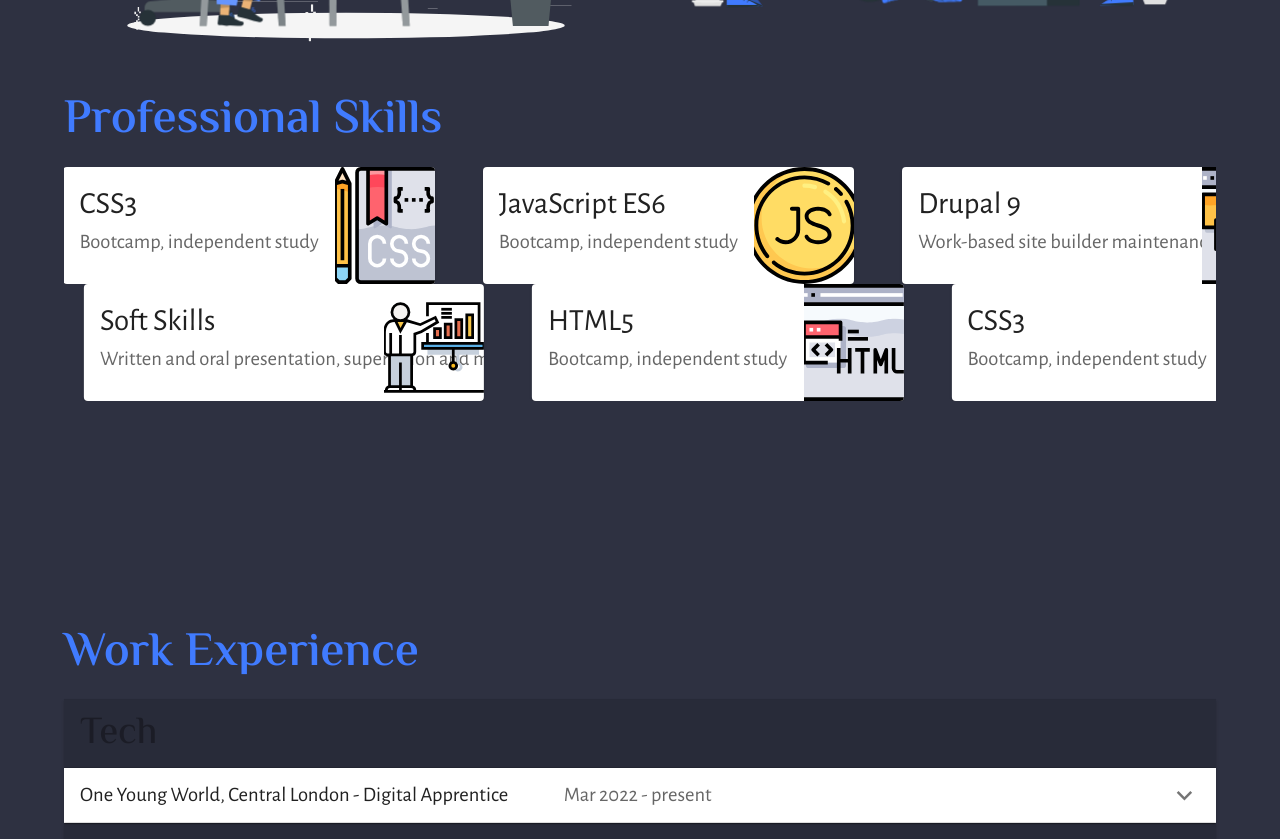
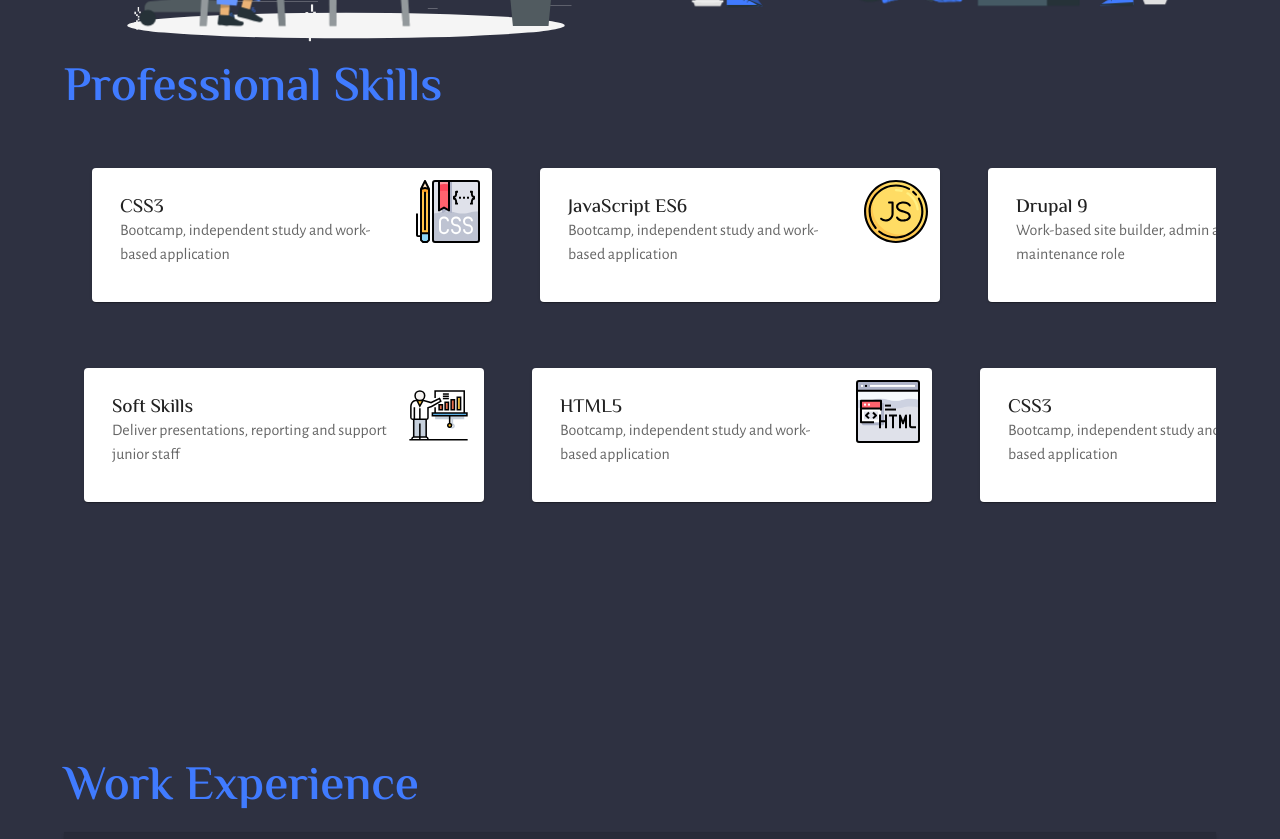
Before and after one commit to wkan17012021/Portfolio, a React (Vite) app in the folder portfolio_react_spa/: page / in a window 1280 px wide. Shown: the part 1300-2139 px from the top of the page. Built offline with nearby package versions, Linux system fonts and the light colour scheme; no server answers.

Commit message:
reduce char length skills data apply flex props

```diff
--- a/portfolio_react_spa/src/data/skillsList.js
+++ b/portfolio_react_spa/src/data/skillsList.js
@@ -2,50 +2,50 @@ export const skills = [
   {
     id: 1,
     skillTitle: "HTML5",
-    source: "Bootcamp, independent study",
+    source: "Bootcamp, independent study and work-based application",
     img: "./src/assets/icon-html-code.svg",
     alt: "cartoon icon of HTML"
   },
   {
     id: 2,
     skillTitle: "CSS3",
-    source: "Bootcamp, independent study",
+    source: "Bootcamp, independent study and work-based application",
     img: "./src/assets/icon-css-code.svg",
     alt: "cartoon icon of CSS"
   },
   {
     id: 3,
     skillTitle: "JavaScript ES6",
-    source: "Bootcamp, independent study",
+    source: "Bootcamp, independent study and work-based application",
     img: "./src/assets/icon-javascript.svg",
     alt: "cartoon icon of Javascript intials"
   },
   {
     id: 4,
     skillTitle: "Drupal 9",
-    source: "Work-based site builder maintenance roles",
+    source: "Work-based site builder, admin and maintenance role",
     img: "./src/assets/icon-website.svg",
     alt: "cartoon icon of website on a computer"
   },
   {
     id: 5,
     skillTitle: "Twig templating",
-    source: "Work-based presentation and styling layer for Drupal sites",
+    source: "Work-based frontend Drupal themer - presentation layer",
     img: "./src/assets/icon-website-template.svg",
     alt: "cartoon icon of website design templating"
   },
   {
     id: 6,
-    skillTitle: "Mobile-first, responsive and web-accessible design",
-    source: "Work-based experience and independent study",
+    skillTitle: "RWD and accessibility",
+    source: "Bootcamp, independent study and work-based application",
     img: "./src/assets/icon-responsive-design.svg",
     alt: "icon of responsive design on multi-screen devices"
   },
   {
     id: 7,
-    skillTitle: "Collaboration in a small development team",
+    skillTitle: "Junior Dev Team Member",
     source:
-      "Experience gathering requirements, debugging, code production and testing, review and documentation",
+      "Exp gathering requirements, debugging, code production",
       img: "./src/assets/icon-community-collaboration.svg",
       alt: "icon of stick people high-fiving"
   },
@@ -59,17 +59,17 @@ export const skills = [
   {
     id: 9,
     skillTitle:
-      "Tech support: dispute resolution, reporting and escalating bugs and communicating fixes",
+      "Tech support for conference",
     source:
-      "Gained familiarity acting as 1st line support for in-person and online conference.",
+      "Dispute resolution, reporting and escalating bugs and communicating fixes",
       img: "./src/assets/icon-headphones.svg",
       alt: "cartoon icon of headphones"
   },
   {
     id: 10,
     skillTitle:
-      "Structured apprenticeship program (technical and professional skills development)",
-    source: "Learned to document and report my learning experience",
+      "Apprenticeship program",
+    source: "Learned about web technologies and the software development lifecycle",
     img: "./src/assets/icon-online-learning.svg",
     alt: "cartoon icon of scholar cap above a open laptop notebook"
   },
@@ -77,7 +77,7 @@ export const skills = [
     id: 11,
     skillTitle: "Soft Skills",
     source:
-      "Written and oral presentation, supervision and mentoring of junior staff",
+      "Deliver presentations, reporting and support junior staff",
       img: "./src/assets/icon-presentation.svg",
       alt: "cartoon icon of person presenting a bar chart on presentation slide"
   },
--- a/portfolio_react_spa/src/sections/marquee/SkillsMarquee.jsx
+++ b/portfolio_react_spa/src/sections/marquee/SkillsMarquee.jsx
@@ -6,12 +6,14 @@ import { skills } from "../../data/skillsList";
 export default function SkillsMarquee(props) {
   return (
     <Marquee
+    style={{minHeight: "200px"}}
+    play={true}
     pauseOnHover={true}
     delay={2}
     speed={100}
     gradient={true}
-    gradientColor={[255,255,255]}
-    gradientWidth={100}
+    gradientColor={[46,49,65]}
+    gradientWidth={25}
     direction={props.direction}
     >
     {skills.map((skill) => {
@@ -24,7 +26,6 @@ export default function SkillsMarquee(props) {
         />
       )
     })}
-
     </Marquee>
   )
 }
--- a/portfolio_react_spa/src/sections/skillCards/SkillCards.jsx
+++ b/portfolio_react_spa/src/sections/skillCards/SkillCards.jsx
@@ -12,25 +12,31 @@ export default function SkillCards(props) {
       sx={{
         display: "flex",
         flexDirection: { xs: "column", md: "row" },
+        justifyContent: 'center',
+        alignContent: 'center',
         maxWidth: 400,
         mx: "1.5rem",
+        p: "0.75rem",
       }}
     >
-      <Box sx={{ display: "flex", flexDirection: "row" }}>
-        <CardContent sx={{ flex: "1 0 auto" }}>
-          <Typography component="div" variant="h5">
+      <Box>
+        <CardContent>
+          <Typography component="h3" variant="h3" sx={{ fontSize: '1.2rem'}}>
             {title}
           </Typography>
           <Typography
-            variant="subtitle1"
+            variant="p"
             color="text.secondary"
-            component="div"
+            component="p"
           >
             {desc}
           </Typography>
         </CardContent>
       </Box>
-      <CardMedia component="img" sx={{ width: 100 }} image={icon} alt={alt} />
+      <Box>
+          <CardMedia
+        component="img" sx={{ maxWidth: '80px'}} image={icon} alt={alt} />
+      </Box>
     </Card>
   );
 }
--- a/portfolio_react_spa/src/sections/skills/ProfSkills.jsx
+++ b/portfolio_react_spa/src/sections/skills/ProfSkills.jsx
@@ -9,9 +9,9 @@ import { skills } from "../../data/skillsList";
 
 const ProfSkills = () => {
   return (
-    <Container>
+    <Container mt={4}>
       <Box>
-         <Typography variant="h2" mt={4} gutterBottom>
+         <Typography variant="h2" gutterBottom>
         Professional Skills
       </Typography>
       </Box>
```
